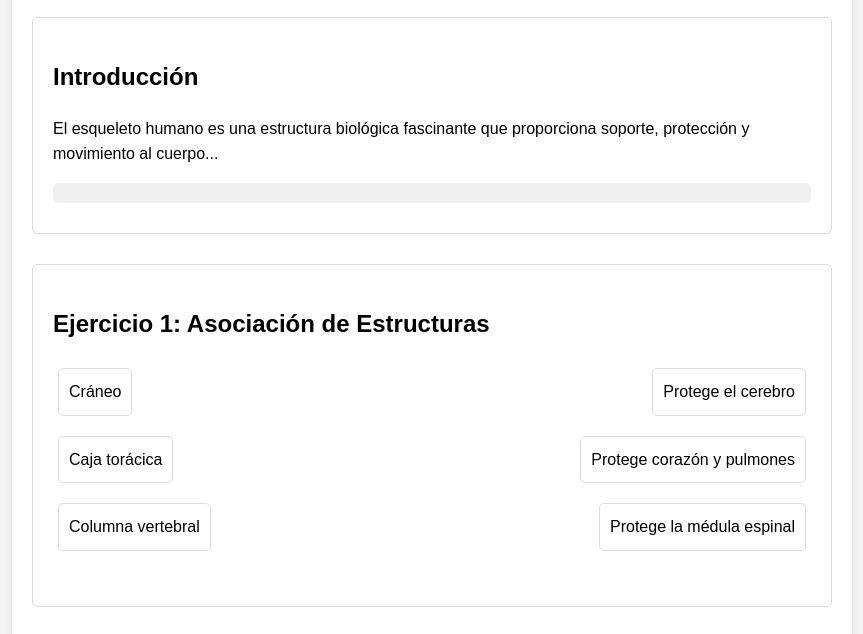
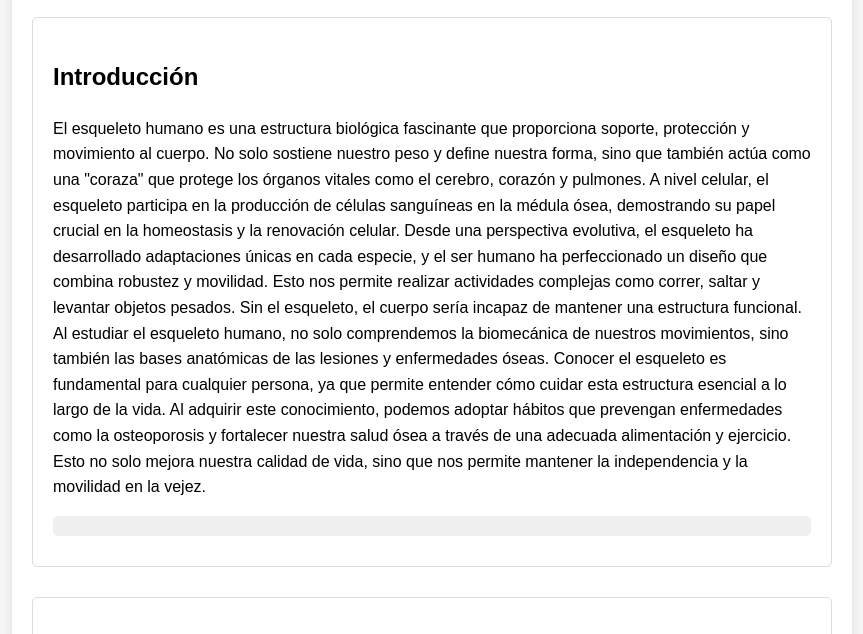
Before and after one commit to servandopastor/juego_test2, a plain HTML site: page classes/clase1.html in a window 1280 px wide. Shown: the part 128-762 px from the top of the page, without its empty margins (208-1071 px from the left). Drawn offline with Linux system fonts and the light colour scheme.

Commit message:
Update clase1.html

```diff
--- a/classes/clase1.html
+++ b/classes/clase1.html
@@ -121,7 +121,11 @@
 
         <div class="section">
             <h2>Introducción</h2>
-            <p>El esqueleto humano es una estructura biológica fascinante que proporciona soporte, protección y movimiento al cuerpo...</p>
+            <p>El esqueleto humano es una estructura biológica fascinante que proporciona soporte, protección y movimiento al cuerpo. No solo sostiene nuestro peso y define nuestra forma, sino que también actúa como una "coraza" que protege los órganos vitales como el cerebro, corazón y pulmones. A nivel celular, el esqueleto participa en la producción de células sanguíneas en la médula ósea, demostrando su papel crucial en la homeostasis y la renovación celular.
+
+Desde una perspectiva evolutiva, el esqueleto ha desarrollado adaptaciones únicas en cada especie, y el ser humano ha perfeccionado un diseño que combina robustez y movilidad. Esto nos permite realizar actividades complejas como correr, saltar y levantar objetos pesados. Sin el esqueleto, el cuerpo sería incapaz de mantener una estructura funcional. Al estudiar el esqueleto humano, no solo comprendemos la biomecánica de nuestros movimientos, sino también las bases anatómicas de las lesiones y enfermedades óseas.
+
+Conocer el esqueleto es fundamental para cualquier persona, ya que permite entender cómo cuidar esta estructura esencial a lo largo de la vida. Al adquirir este conocimiento, podemos adoptar hábitos que prevengan enfermedades como la osteoporosis y fortalecer nuestra salud ósea a través de una adecuada alimentación y ejercicio. Esto no solo mejora nuestra calidad de vida, sino que nos permite mantener la independencia y la movilidad en la vejez.</p>
             <div class="progress-bar">
                 <div id="progressBar" class="progress"></div>
             </div>
```
